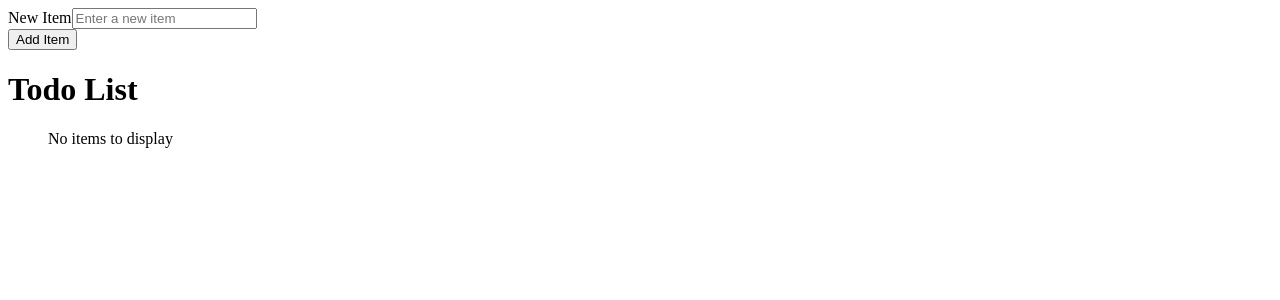
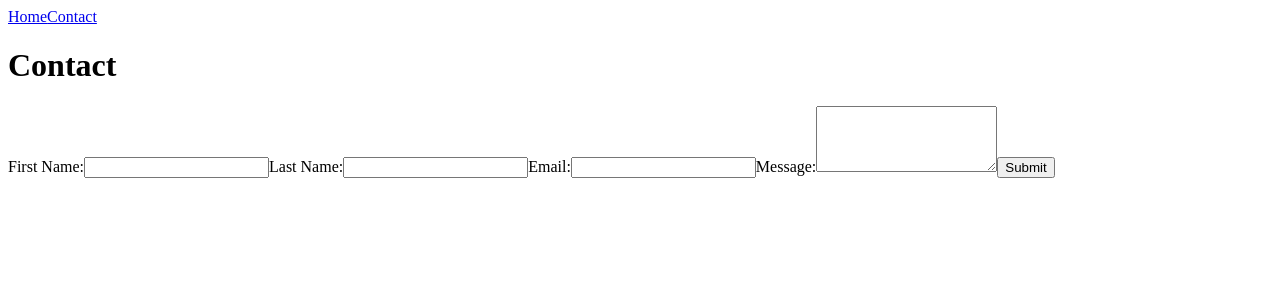
Before and after one commit to BergenToth/todoproject, a React (Create React App) app: page /contact in a window 1280 px wide. Shown: the top 300 px of the page. Built offline with nearby package versions, Linux system fonts and the light colour scheme.

Commit message:
Added Routing and Contact Form

```diff
--- a/src/App.js
+++ b/src/App.js
@@ -1,6 +1,10 @@
+import { BrowserRouter as Router, Routes, Route, Link } from 'react-router-dom'
 import { useState } from 'react'
 import { TodoForm } from './Components/TodoForm'
 import { TodoList } from './Components/TodoList'
+import Home from './Pages/Home'
+import Contact from './Pages/Contact'
+
 export default function App() {
   const [todos, setTodos] = useState([])
 
@@ -29,10 +33,18 @@ export default function App() {
   }
 
   return (
-    <>
-    <TodoForm addTodo={addTodo}/>
-    <h1 className="header">Todo List</h1>
-    <TodoList todos={todos} toggleTodo={toggleTodo} deleteTodo={deleteTodo}/>
-    </>
+    <Router>
+      <nav>
+        <Link to="/">Home</Link>
+        <Link to="/contact">Contact</Link>
+      </nav>
+
+      <Routes>
+        <Route path="/" element={
+          <Home todos={todos} addTodo={addTodo} toggleTodo={toggleTodo} deleteTodo={deleteTodo} />
+        } />
+        <Route path="/contact" element={<Contact />} />
+      </Routes>
+    </Router>
   );
 }
--- a/src/Pages/Contact.js
+++ b/src/Pages/Contact.js
@@ -0,0 +1,26 @@
+function Contact() {
+  return (
+    <div className="contact-form">
+      <h1>Contact</h1>
+
+      <form>
+        <label htmlFor="f-name">First Name:</label>
+        <input type="text" id="name" name="name" required />
+
+        <label htmlFor="l-name">Last Name:</label>
+        <input type="text" id="name" name="name" required />
+
+        <label htmlFor="email">Email:</label>
+        <input type="email" id="email" name="email" required />
+
+        <label htmlFor="message">Message:</label>
+        <textarea id="message" name="message" rows="4" required></textarea>
+
+        <button type="submit">Submit</button>
+      </form>
+
+    </div>
+  );
+}
+
+export default Contact;
--- a/src/Pages/Home.js
+++ b/src/Pages/Home.js
@@ -0,0 +1,14 @@
+import { TodoForm } from '../Components/TodoForm';
+import { TodoList } from '../Components/TodoList';
+
+function Home({ todos, addTodo, toggleTodo, deleteTodo }) {
+  return (
+    <div>
+      <h1 className="header">Todo List</h1>
+      <TodoForm addTodo={addTodo} />
+      <TodoList todos={todos} toggleTodo={toggleTodo} deleteTodo={deleteTodo} />
+    </div>
+  );
+}
+
+export default Home;
```
Also changed, not shown: src/Pages/Layout.js (added), src/Pages/NoPage.js (added).
